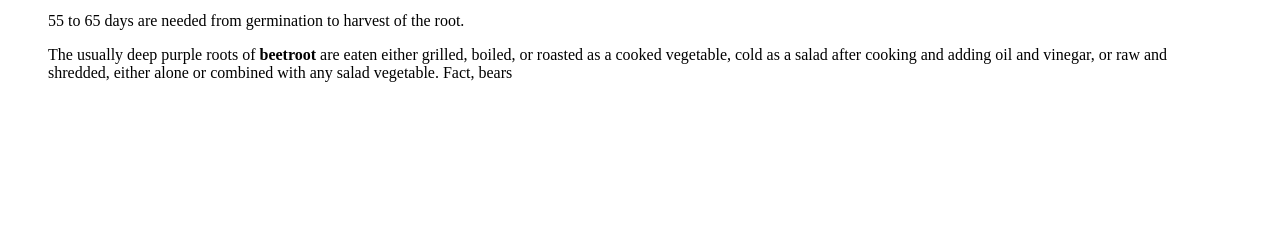
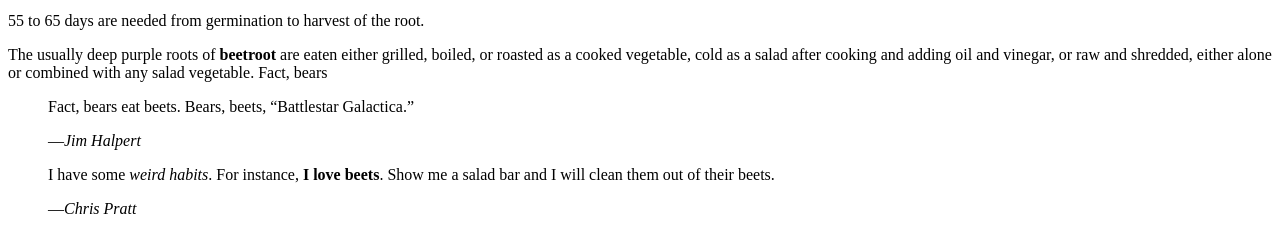
Before and after one commit to joeyanhhuynh/dsn1678-exercise-0, a plain HTML site: page index.html in a window 1280 px wide. Shown: the part 138-390 px from the top of the page. Drawn offline with Linux system fonts and the light colour scheme.

Commit message:
Add block quote
Add block quote

```diff
--- a/index.html
+++ b/index.html
@@ -14,6 +14,7 @@
 <figure>
 	<img src="image/beets.jpg"alt="A bundle of organic beets">
 	<figcaption>A bundle of organic beets from a local farm food co-op program.</figcaption>
+</figure>
 
 	<p>55 to 65 days are needed from germination to harvest of the root.</p>
 	<p>The usually deep purple roots of <b>beetroot</b> are eaten either grilled, boiled, or roasted as a
@@ -21,5 +22,23 @@ cooked vegetable, cold as a salad after cooking and adding oil and vinegar, or r
 shredded, either alone or combined with any salad vegetable.
 Fact, bears</p>
 
+
+<blockquote>
+	<p>Fact, bears eat beets. Bears, beets, “Battlestar Galactica.”</p>
+	<footer>
+		—<cite>Jim Halpert</cite>
+	</footer>
+</blockquote>
+
+
+<blockquote>
+	<p>I have some <em>weird habits</em>. For instance, <strong>I love beets</strong>. Show me a salad bar and I will
+clean them out of their beets.</p>
+	<footer>
+		—<cite>Chris Pratt</cite>
+	</footer>
+</blockquote>
+
+
 </body>
 </html>
```
